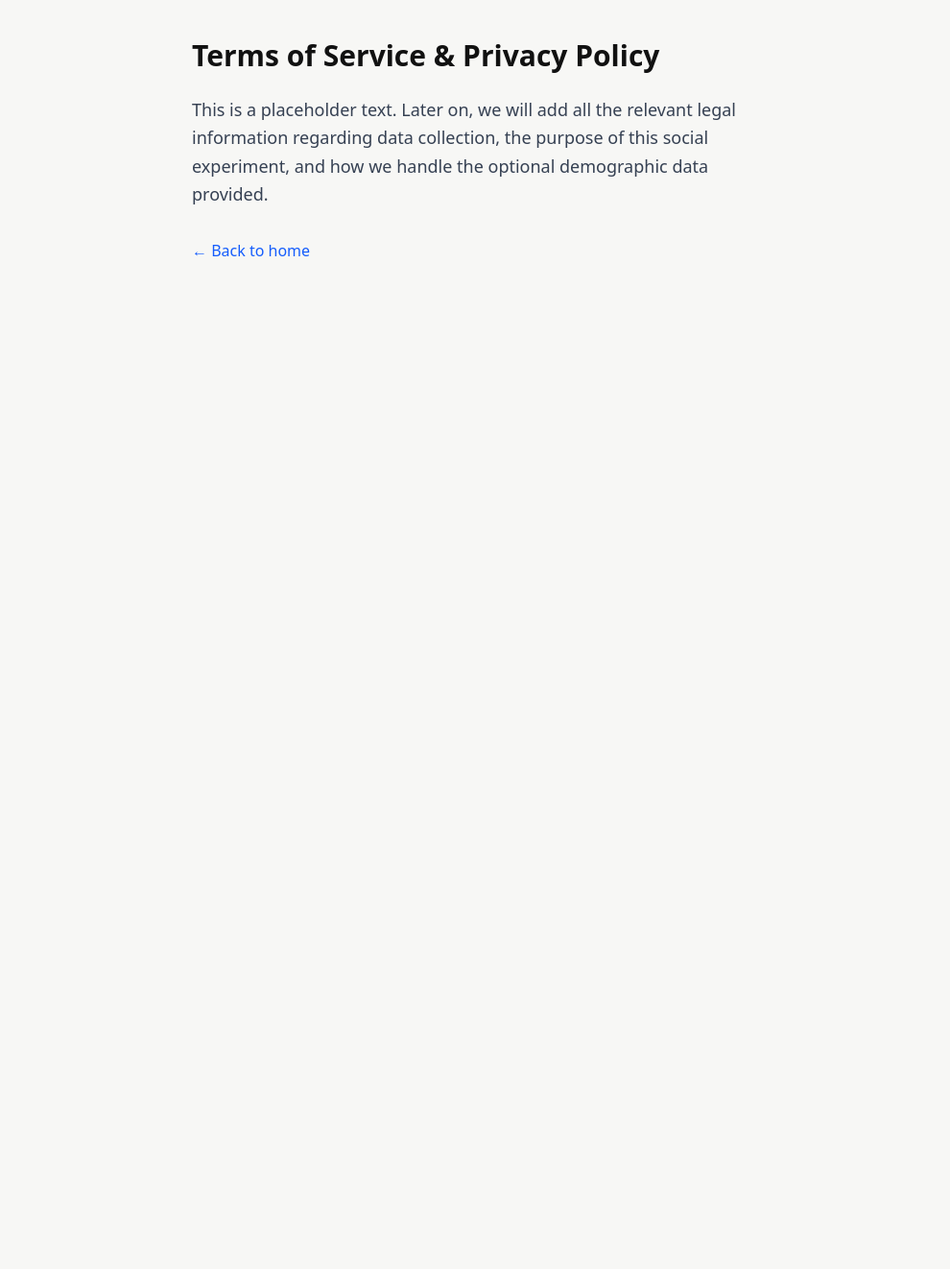
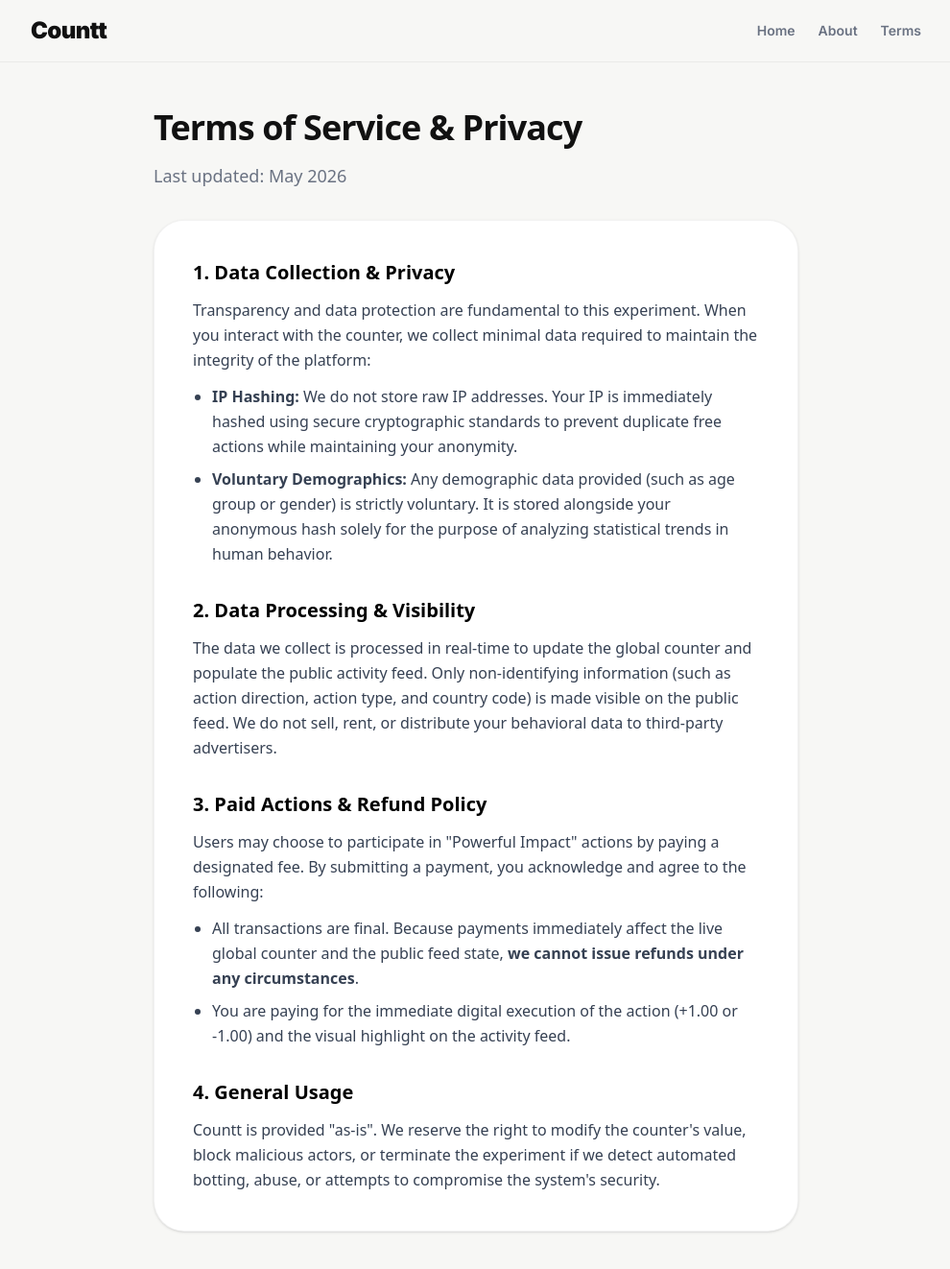
Before and after one commit to mandelreouven2002/countt-app, a Next.js app: page /terms in a window 1280 px wide. Shown: the top 1322 px of the page at 96% size, without its empty margins (144-1134 px from the left). Before the commit the page ends 800 px from the top, so only its background shows below. Built offline with nearby package versions, Linux system fonts and the light colour scheme.

Commit message:
Add top Navbar and populate About and Terms pages

```diff
--- /dev/null
+++ b/src/app/about/page.tsx
@@ -0,0 +1,36 @@
+export default function AboutPage() {
+  return (
+    <main className="mx-auto max-w-3xl p-6 md:p-12 font-sans space-y-8">
+      <div className="space-y-4">
+        <h1 className="text-4xl md:text-5xl font-black tracking-tight">About Countt</h1>
+        <p className="text-xl text-gray-500 font-medium">A real-time exploration of human behavior.</p>
+      </div>
+
+      <section className="space-y-4 text-lg text-gray-700 leading-relaxed bg-white p-8 rounded-[2rem] border border-black/5 shadow-sm">
+        <h2 className="text-2xl font-bold text-black">The Experiment</h2>
+        <p>
+          Countt is an interactive social experiment sitting at the intersection of technology, society, and ethics.
+          We have created one global number and given the internet the power to move it.
+        </p>
+        <p>
+          The core question is simple: What will happen? When given the choice to build (+0.25) or dismantle (-0.25),
+          which collective instinct will take over? Will we see organized communities working together to drive the
+          number to unprecedented heights, or will chaotic forces push it into the negative? Countt provides a live,
+          transparent mapping of these digital social dynamics.
+        </p>
+      </section>
+
+      <section className="space-y-4 text-lg text-gray-700 leading-relaxed bg-white p-8 rounded-[2rem] border border-black/5 shadow-sm">
+        <h2 className="text-2xl font-bold text-black">Our Commitment to Culture</h2>
+        <p>
+          Beyond the digital experiment, we believe in translating digital actions into real-world value.
+          A dedicated portion of all proceeds generated through paid actions on this platform will be directly
+          donated to support and promote cultural initiatives, local communities, and the arts.
+        </p>
+        <p>
+          Every click not only shapes the global counter but also contributes to fostering real-world human connection and creativity.
+        </p>
+      </section>
+    </main>
+  );
+}
--- a/src/app/layout.tsx
+++ b/src/app/layout.tsx
@@ -1,5 +1,6 @@
 import type { Metadata } from "next";
 import { Inter } from "next/font/google";
+import Navbar from "@/components/navbar";
 import "./globals.css";
 
 const inter = Inter({
@@ -19,8 +20,11 @@ export default function RootLayout({
 }>) {
   return (
     <html lang="en" dir="ltr">
-      <body className={`${inter.className} bg-[#f7f7f5] text-[#111111] antialiased`}>
-        {children}
+      <body className={`${inter.className} bg-[#f7f7f5] text-[#111111] antialiased min-h-screen flex flex-col`}>
+        <Navbar />
+        <div className="flex-1">
+          {children}
+        </div>
       </body>
     </html>
   );
--- a/src/app/terms/page.tsx
+++ b/src/app/terms/page.tsx
@@ -1,15 +1,52 @@
 export default function TermsPage() {
   return (
-    <main className="mx-auto max-w-2xl p-10 font-sans" dir="ltr">
-      <h1 className="text-3xl font-bold mb-6">Terms of Service & Privacy Policy</h1>
-      <p className="text-lg text-gray-700 leading-relaxed">
-        This is a placeholder text.
-        Later on, we will add all the relevant legal information regarding data collection,
-        the purpose of this social experiment, and how we handle the optional demographic data provided.
-      </p>
-      <a href="/" className="inline-block mt-8 text-blue-600 hover:underline">
-        &larr; Back to home
-      </a>
+    <main className="mx-auto max-w-3xl p-6 md:p-12 font-sans space-y-8">
+      <div className="space-y-4">
+        <h1 className="text-4xl font-black tracking-tight">Terms of Service & Privacy</h1>
+        <p className="text-lg text-gray-500 font-medium">Last updated: May 2026</p>
+      </div>
+
+      <div className="space-y-8 text-gray-700 leading-relaxed bg-white p-8 md:p-10 rounded-[2rem] border border-black/5 shadow-sm">
+
+        <section className="space-y-3">
+          <h2 className="text-xl font-bold text-black">1. Data Collection & Privacy</h2>
+          <p>
+            Transparency and data protection are fundamental to this experiment. When you interact with the counter, we collect minimal data required to maintain the integrity of the platform:
+          </p>
+          <ul className="list-disc pl-5 space-y-2">
+            <li><strong>IP Hashing:</strong> We do not store raw IP addresses. Your IP is immediately hashed using secure cryptographic standards to prevent duplicate free actions while maintaining your anonymity.</li>
+            <li><strong>Voluntary Demographics:</strong> Any demographic data provided (such as age group or gender) is strictly voluntary. It is stored alongside your anonymous hash solely for the purpose of analyzing statistical trends in human behavior.</li>
+          </ul>
+        </section>
+
+        <section className="space-y-3">
+          <h2 className="text-xl font-bold text-black">2. Data Processing & Visibility</h2>
+          <p>
+            The data we collect is processed in real-time to update the global counter and populate the public activity feed.
+            Only non-identifying information (such as action direction, action type, and country code) is made visible on the public feed.
+            We do not sell, rent, or distribute your behavioral data to third-party advertisers.
+          </p>
+        </section>
+
+        <section className="space-y-3">
+          <h2 className="text-xl font-bold text-black">3. Paid Actions & Refund Policy</h2>
+          <p>
+            Users may choose to participate in "Powerful Impact" actions by paying a designated fee. By submitting a payment, you acknowledge and agree to the following:
+          </p>
+          <ul className="list-disc pl-5 space-y-2">
+            <li>All transactions are final. Because payments immediately affect the live global counter and the public feed state, <strong>we cannot issue refunds under any circumstances</strong>.</li>
+            <li>You are paying for the immediate digital execution of the action (+1.00 or -1.00) and the visual highlight on the activity feed.</li>
+          </ul>
+        </section>
+
+        <section className="space-y-3">
+          <h2 className="text-xl font-bold text-black">4. General Usage</h2>
+          <p>
+            Countt is provided "as-is". We reserve the right to modify the counter's value, block malicious actors, or terminate the experiment if we detect automated botting, abuse, or attempts to compromise the system's security.
+          </p>
+        </section>
+
+      </div>
     </main>
   );
 }
--- /dev/null
+++ b/src/components/navbar.tsx
@@ -0,0 +1,24 @@
+import Link from "next/link";
+
+export default function Navbar() {
+  return (
+    <header className="sticky top-0 z-40 w-full border-b border-black/5 bg-[#f7f7f5]/80 backdrop-blur-md">
+      <div className="mx-auto flex h-16 max-w-5xl items-center justify-between px-6 md:px-12">
+        <Link href="/" className="text-2xl font-black tracking-tight">
+          Countt
+        </Link>
+        <nav className="flex gap-6 text-sm font-semibold text-gray-500">
+          <Link href="/" className="hover:text-black transition-colors">
+            Home
+          </Link>
+          <Link href="/about" className="hover:text-black transition-colors">
+            About
+          </Link>
+          <Link href="/terms" className="hover:text-black transition-colors">
+            Terms
+          </Link>
+        </nav>
+      </div>
+    </header>
+  );
+}
```
Also changed, not shown: 1 other file (tests, documents, lock files or other folders).
